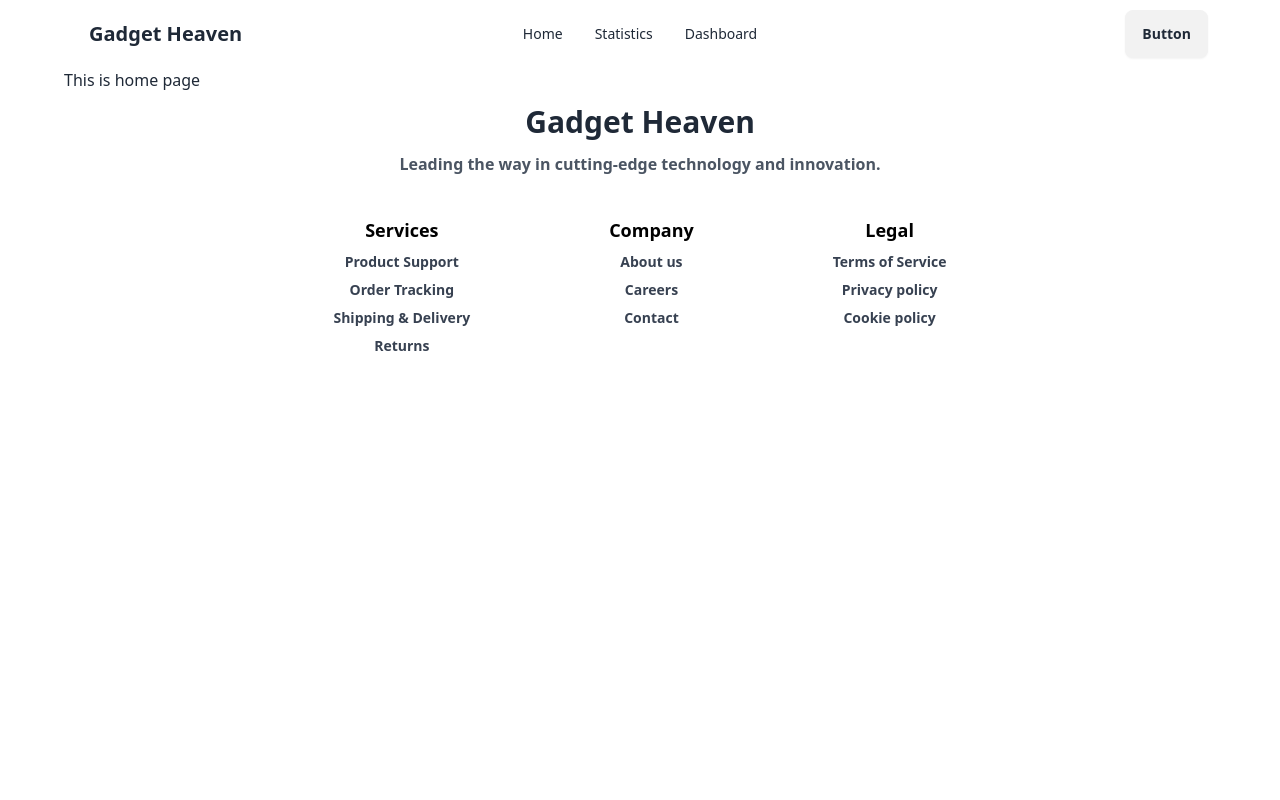
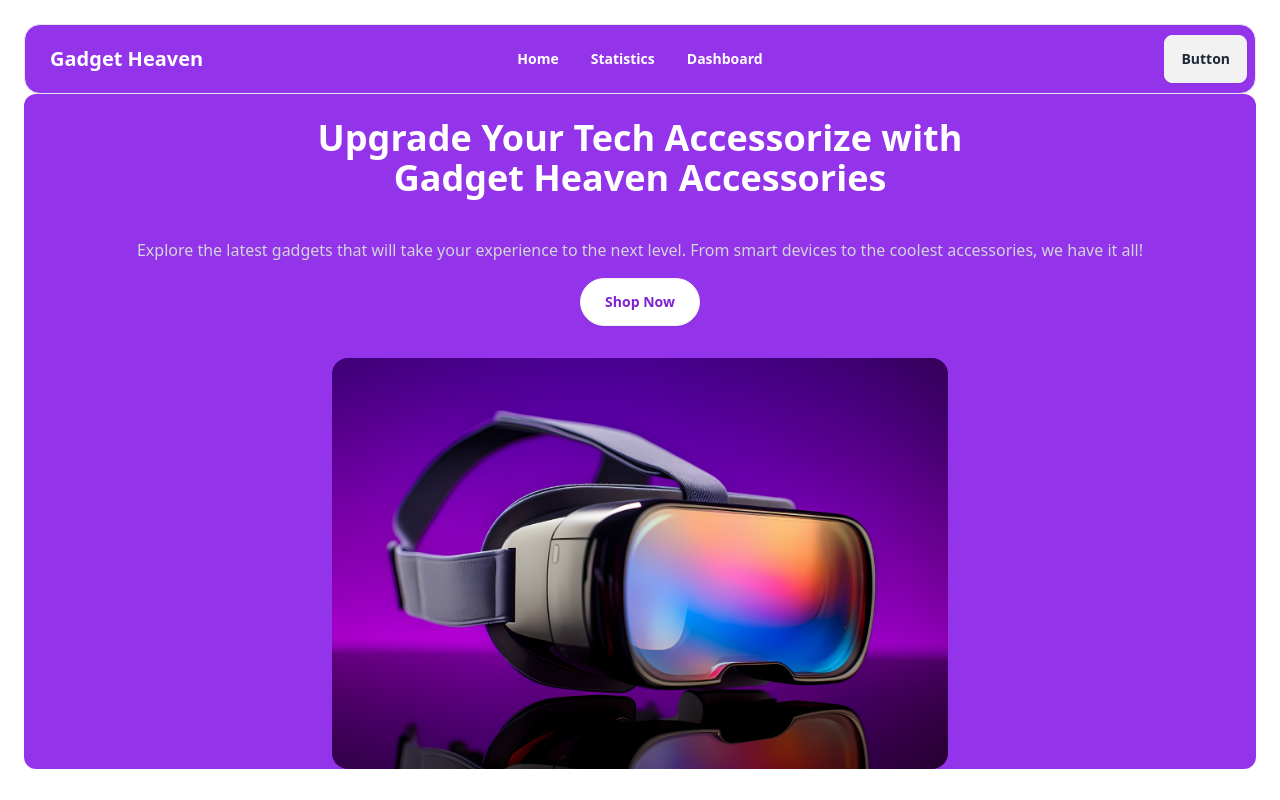
Before and after one commit to AvishekBan/-B10-Assignment-8, a React (Vite) app: page / in a window 1280 px wide. Shown: the top 800 px of the page. Built offline with nearby package versions, Linux system fonts and the light colour scheme.

Commit message:
banner section added

```diff
--- /dev/null
+++ b/src/Components/Banner/Banner.jsx
@@ -0,0 +1,16 @@
+import img1 from '../../assets/banner.jpg'
+
+
+const Banner = () => {
+    return (
+        <div className="bg-purple-600  text-center rounded-xl">
+             <h1 className="text-4xl font-bold text-white  py-6">Upgrade Your Tech Accessorize with <br /> Gadget Heaven Accessories</h1>
+             <p className="text-gray-300 py-4">Explore the latest gadgets that will take your experience to the next level. From smart devices to the coolest accessories, we have it all!</p>
+             <button className="btn rounded-3xl px-6 font-bold text-purple-700 bg-white ">Shop Now</button>
+
+             <img className='w-2/4 mx-auto rounded-2xl my-8 ' src={img1} alt="" />
+        </div>
+    );
+};
+
+export default Banner;
--- a/src/Components/Home/Home.jsx
+++ b/src/Components/Home/Home.jsx
@@ -1,7 +1,9 @@
+import Banner from "../Banner/Banner";
+
 const Home = () => {
     return (
         <div>
-            <h2>This is home page</h2>
+            <Banner></Banner>
         </div>
     );
 };
--- a/src/Components/NavBar/NavBar.jsx
+++ b/src/Components/NavBar/NavBar.jsx
@@ -2,19 +2,19 @@ const NavBar = () => {
    const links = (
       <>
          <li>
-            <a>Home</a>
+            <a className="text-white font-bold ">Home</a>
          </li>
          <li>
-            <a>Statistics</a>
+            <a className="text-white font-bold ">Statistics</a>
          </li>
          <li>
-            <a>Dashboard</a>
+            <a className="text-white font-bold ">Dashboard</a>
          </li>
       </>
    );
 
    return (
-      <div className="navbar bg-base-100">
+      <div className="navbar bg-purple-600 border rounded-2xl ">
          <div className="navbar-start">
             <div className="dropdown">
                <div tabIndex={0} role="button" className="btn btn-ghost lg:hidden">
@@ -40,7 +40,7 @@ const NavBar = () => {
                   {links}
                </ul>
             </div>
-            <a className="btn btn-ghost text-xl">Gadget Heaven</a>
+            <a className="btn btn-ghost text-xl text-white font-bold">Gadget Heaven</a>
          </div>
          <div className="navbar-center hidden lg:flex">
             <ul className="menu menu-horizontal px-1">{links}</ul>
--- a/src/Components/Root/Root.jsx
+++ b/src/Components/Root/Root.jsx
@@ -4,7 +4,7 @@ import NavBar from "../NavBar/NavBar";
 
 const Root = () => {
    return (
-   <div className="max-w-6xl mx-auto">
+   <div className=" mx-6 my-6 ">
          <NavBar></NavBar>
          <Outlet></Outlet>
          <Footer></Footer>
```
